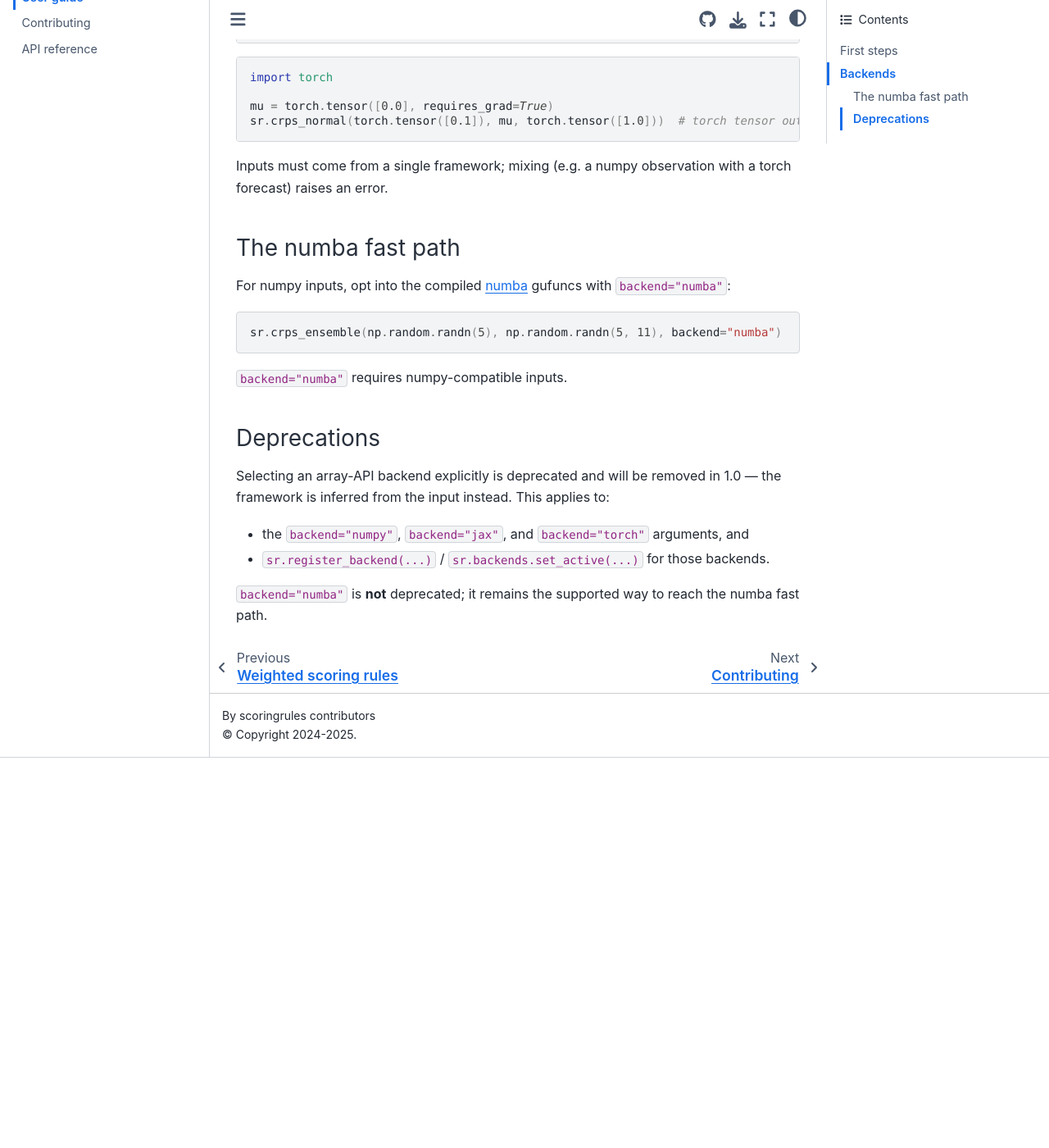
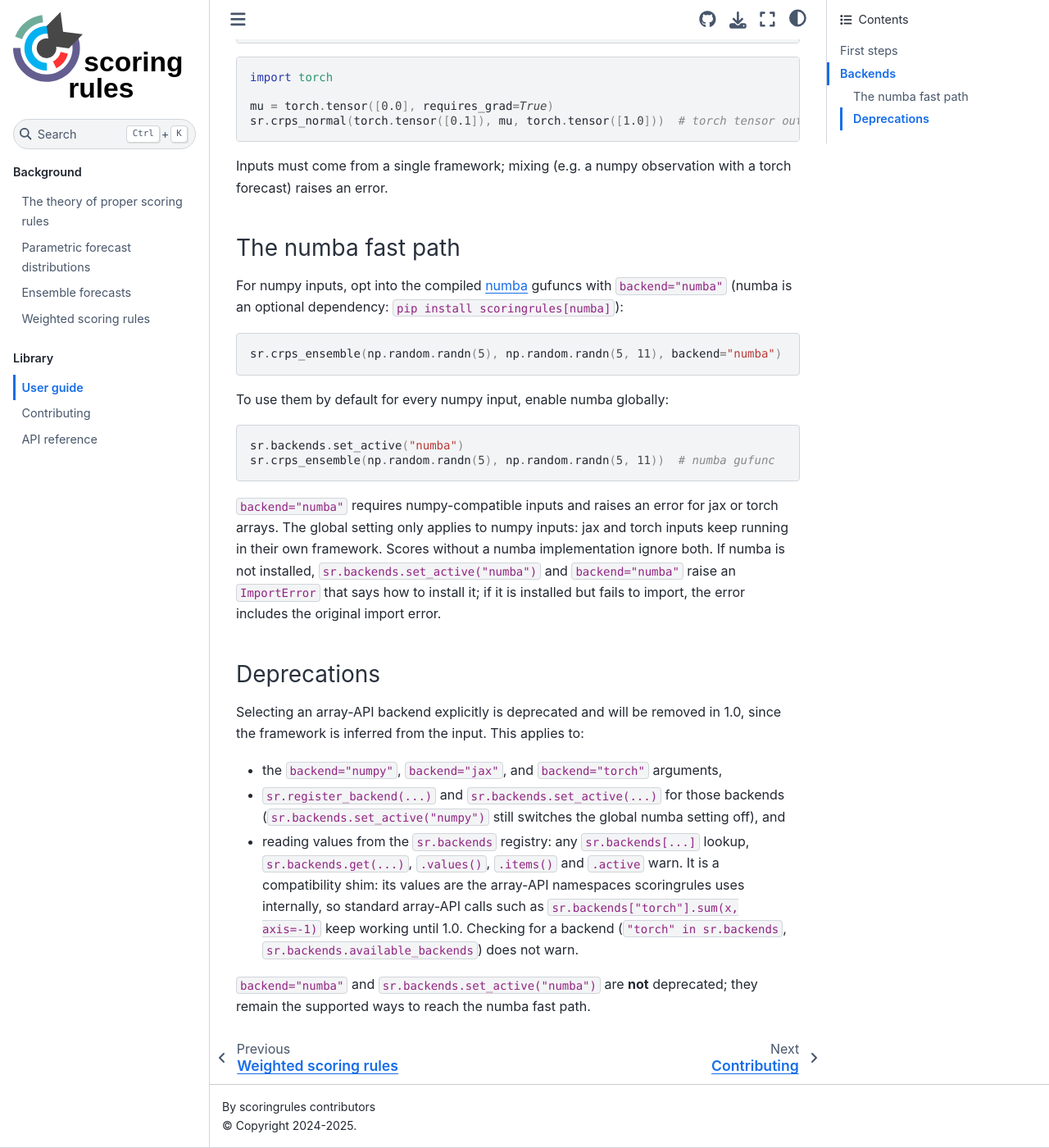
Before and after one commit to frazane/scoringrules, a Sphinx documentation site: the page built from docs/user_guide.md, in a window 1280 px wide and 1400 px high, scrolled down 1332 px. Shown: the whole window at 82% size. Built offline with Sphinx 7.4.7 and the Sphinx Book theme 1.1.4, drawn with Linux system fonts in a browser that asks for light colours; before the commit the page ends 2256 px from its top, so only the background shows below that.

Commit message:
Drop the unused cov and indices extensions and document the backends shim (#166)
Follow-up to the legacy backend removal (#132). Removes two array API
extensions that no score uses anymore and updates the docs for the new
backend handling.

**What changed**

- The `cov` and `indices` extensions and their namespace methods are
removed.
- The user guide and API reference describe how numba is selected
(`backend="numba"` or `sr.backends.set_active("numba")`) and that
`sr.backends` is a deprecated shim until 1.0. `register_backend` gets a
docstring.
- The backend registry is no longer excluded from coverage.

---

This change was developed in tandem with AI coding agents.

````diff
--- a/docs/user_guide.md
+++ b/docs/user_guide.md
@@ -69,21 +69,42 @@
 ### The numba fast path
 
 For numpy inputs, opt into the compiled [numba](https://numba.pydata.org/) gufuncs
-with `backend="numba"`:
+with `backend="numba"` (numba is an optional dependency:
+`pip install scoringrules[numba]`):
 
 ```python
 sr.crps_ensemble(np.random.randn(5), np.random.randn(5, 11), backend="numba")
 ```
 
-`backend="numba"` requires numpy-compatible inputs.
+To use them by default for every numpy input, enable numba globally:
+
+```python
+sr.backends.set_active("numba")
+sr.crps_ensemble(np.random.randn(5), np.random.randn(5, 11))  # numba gufunc
+```
+
+`backend="numba"` requires numpy-compatible inputs and raises an error for jax or
+torch arrays. The global setting only applies to numpy inputs: jax and torch inputs
+keep running in their own framework. Scores without a numba implementation ignore
+both. If numba is not installed, `sr.backends.set_active("numba")` and
+`backend="numba"` raise an `ImportError` that says how to install it; if it is
+installed but fails to import, the error includes the original import error.
 
 ### Deprecations
 
-Selecting an array-API backend explicitly is deprecated and will be removed in 1.0
-— the framework is inferred from the input instead. This applies to:
+Selecting an array-API backend explicitly is deprecated and will be removed in 1.0,
+since the framework is inferred from the input. This applies to:
 
-- the `backend="numpy"`, `backend="jax"`, and `backend="torch"` arguments, and
-- `sr.register_backend(...)` / `sr.backends.set_active(...)` for those backends.
+- the `backend="numpy"`, `backend="jax"`, and `backend="torch"` arguments,
+- `sr.register_backend(...)` and `sr.backends.set_active(...)` for those backends
+  (`sr.backends.set_active("numpy")` still switches the global numba setting off),
+  and
+- reading values from the `sr.backends` registry: any `sr.backends[...]` lookup,
+  `sr.backends.get(...)`, `.values()`, `.items()` and `.active` warn. It is a
+  compatibility shim: its values are the array-API namespaces scoringrules uses
+  internally, so standard array-API calls such as `sr.backends["torch"].sum(x, axis=-1)`
+  keep working until 1.0. Checking for a backend (`"torch" in sr.backends`,
+  `sr.backends.available_backends`) does not warn.
 
-`backend="numba"` is **not** deprecated; it remains the supported way to reach the
-numba fast path.
+`backend="numba"` and `sr.backends.set_active("numba")` are **not** deprecated; they
+remain the supported ways to reach the numba fast path.
--- a/pyproject.toml
+++ b/pyproject.toml
@@ -61,7 +61,6 @@
     "**/_gufuncs.py", # numba gufuncs are not python code
     "**/_gufuncs_w.py",
     "**/_gufunc.py",
-    "scoringrules/backend/registry.py", # backend glue
     "scoringrules/core/typing.py" # only type hints
 ]
 
````
Also changed, not shown: docs/reference.md (+6 -0 lines), docs/special_functions_audit.md (+4 -8 lines), 5 other files.
